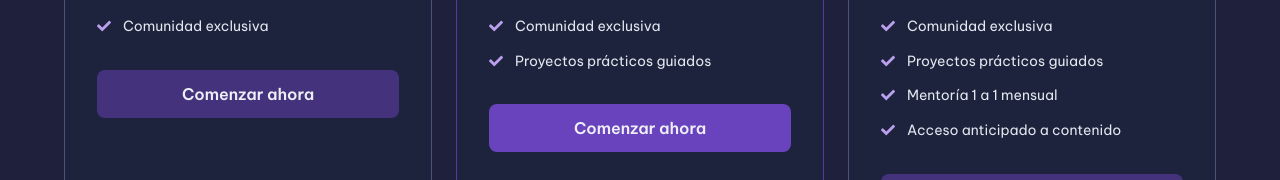
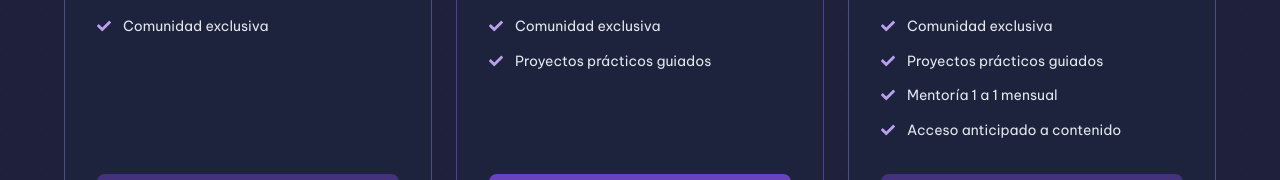
Before and after one commit to DevCore-PF/ProyectoFinalFront, a Next.js app in the folder front/: page /plans in a window 1280 px wide. Shown: the part 772-952 px from the top of the page. Built offline with nearby package versions, Linux system fonts and the light colour scheme; no server answers; a web font is replaced by a local one.

Commit message:
arreglo membresias cards boton alineado de comenzar ahora

```diff
--- a/front/components/Plans/MembershipPlans.tsx
+++ b/front/components/Plans/MembershipPlans.tsx
@@ -16,7 +16,7 @@ const MembershipPlans = () => {
       {memberships.map((plan, index) => (
         <div
           key={index}
-          className={`relative bg-slate-800/40 backdrop-blur-sm border rounded-2xl p-6 sm:p-8 transition-all duration-300 hover:transform hover:scale-[1.02] ${
+          className={`relative bg-slate-800/40 backdrop-blur-sm border rounded-2xl p-6 sm:p-8 transition-all duration-300 hover:transform hover:scale-[1.02] flex flex-col ${
             plan.popular
               ? "border-button/60 hover:border-button hover:shadow-2xl hover:shadow-button/20"
               : "border-border-light/50 hover:border-border-light/70 hover:shadow-xl"
@@ -55,6 +55,7 @@ const MembershipPlans = () => {
             <span className="text-slate-400 text-xs sm:text-sm">{plan.duration}</span>
           </div>
 
+          <div className="flex-1 flex flex-col">
             <div className="space-y-2 sm:space-y-3 mb-6 sm:mb-8">
               {plan.features.map((feature, idx) => (
                 <div key={idx} className="flex items-start gap-2 sm:gap-3">
@@ -67,10 +68,9 @@ const MembershipPlans = () => {
                 </div>
               ))}
             </div>
-
             <button
               onClick={handleMembershipClick}
-            className={`w-full font-semibold py-2.5 sm:py-3 text-sm sm:text-base rounded-lg transition-all duration-300 ${
+              className={`w-full font-semibold py-2.5 sm:py-3 text-sm sm:text-base rounded-lg transition-all duration-300 mt-auto ${
                 plan.popular
                   ? "bg-button/80 hover:bg-button text-font-light cursor-pointer hover:shadow-lg hover:shadow-button/30"
                   : "bg-button/40 hover:bg-button/60 text-font-light cursor-pointer hover:shadow-lg hover:shadow-button/30"
@@ -79,6 +79,7 @@ const MembershipPlans = () => {
               Comenzar ahora
             </button>
           </div>
+        </div>
       ))}
     </div>
   );
```
Lines whose indentation alone changed are shown as unchanged.
